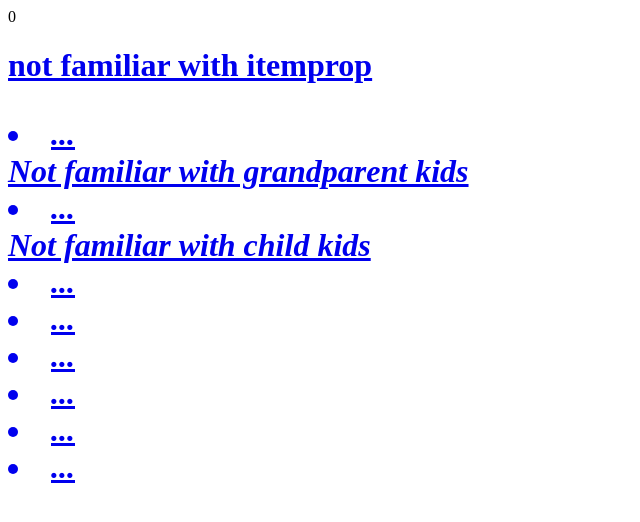
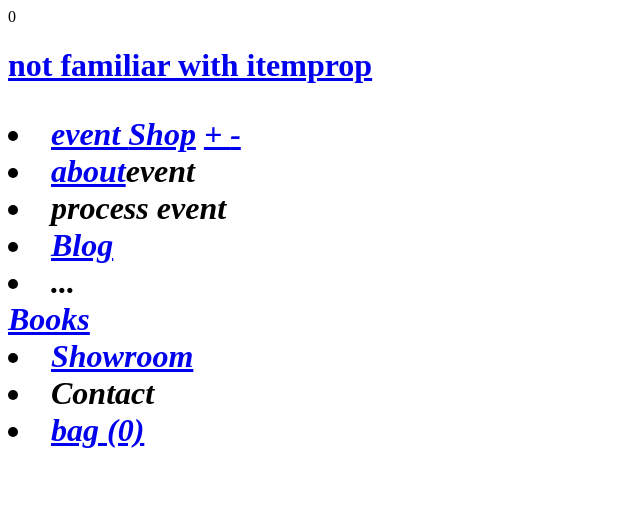
Before and after one commit to lds59/HTML_basics, a plain HTML site: page index.html in a window 1280 px wide. Shown: the whole page, without its empty margins (0-640 px from the left). Drawn offline with Linux system fonts and the light colour scheme.

Commit message:
add index.html

```diff
--- a/index.html
+++ b/index.html
@@ -19,14 +19,36 @@
               <i class="icon icon"
         <div class="header-menu nav-wrapper">
           <ul class="main-menu accessibleNav"></ul>
-             <li class="grandparent kids-4">...</li>  Not familiar with grandparent kids
-             <li class="child kids-0">...</li>        Not familiar with child kids
+             <li class="grandparent kids-4">event
+               <a id="shop" class="nav-link" href="#">Shop</a>
+               <a class ="nav-carat" href="#"
+               <span class="plus">+</span>
+               <span class="minus">-</span>
+             </a>
+             <li class="child kids-0">
+               <a id="About" class="nav-link" href="/pages/about-us">
+                 about</a>event
+               </li>
+             <li class="child kids-0">
+               <a id="Process" class="na-link" href"/pages/process">
+                 process</a> event
+               </li>
+             <li class="child kids-0">
+               <a id="Blog" class="nav-link" href="/blogs/from-the-studio">Blog</a>
+             </li>
              <li class="child kids-0">...</li>
-             <li class="child kids-0">...</li>
-             <li class="child kids-0">...</li>
-             <li class="child kids-0">...</li>
-             <li class="child kids-0">...</li>
-             <li class="cart-text-link">...</li>
+             <a id="Books" class="nav-link" href="/pages/book"> Books
+             </a>
+           </li>
+             <li class="child kids-0">
+               <a id="Showroom" class="nav-link" href="/pages/visit-us">Showroom</a>
+             <li class="child kids-0">
+               <a id="contact" class="nav-link" href"/pages/contact">Contact</a>
+             </li>
+             <li class="cart-text-link">
+               <a class="CartToggle" href="/cart">
+                 bag
+                 <span id="nav-cartCountDesktop" class=" hidden-count">(0)</span>
            </ul>
           </div>
         </div>
```
